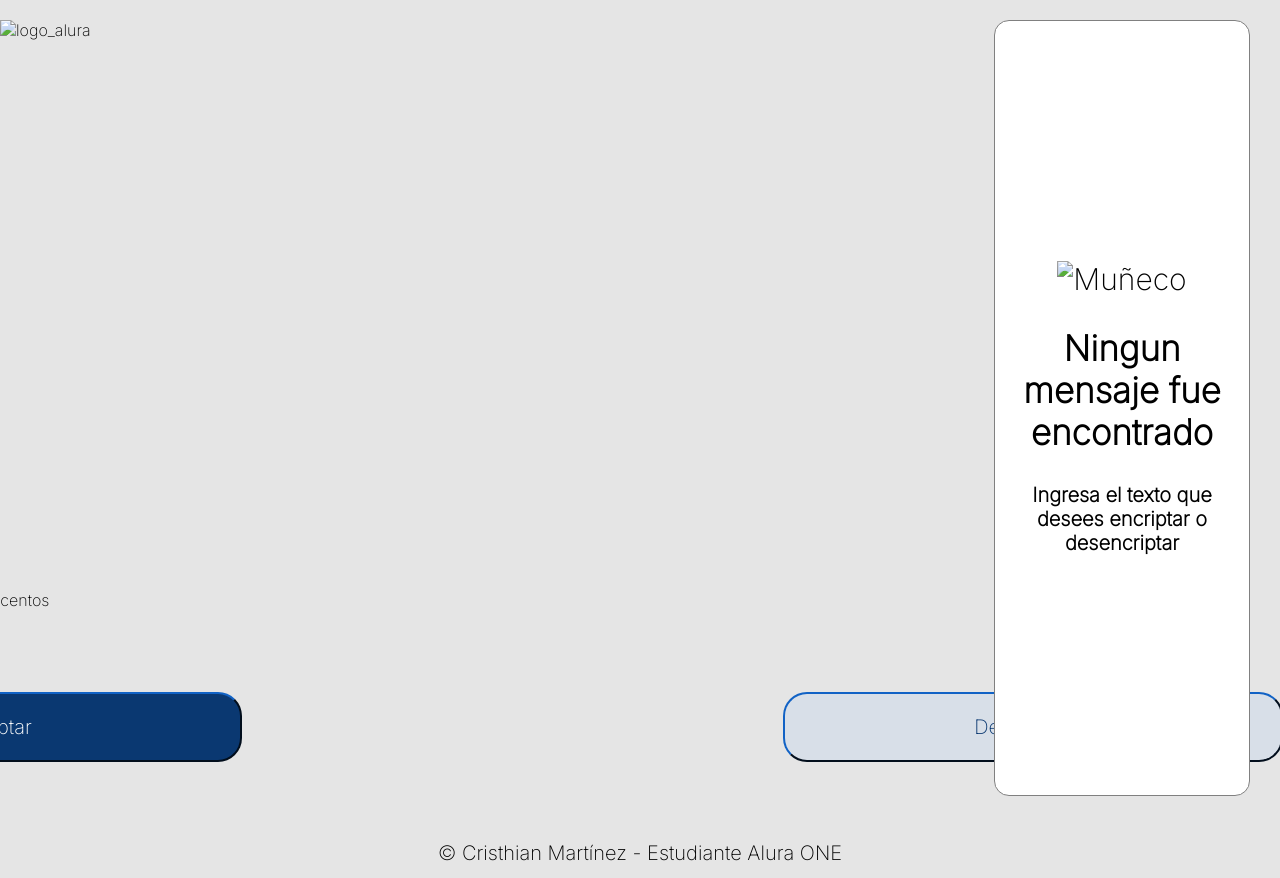
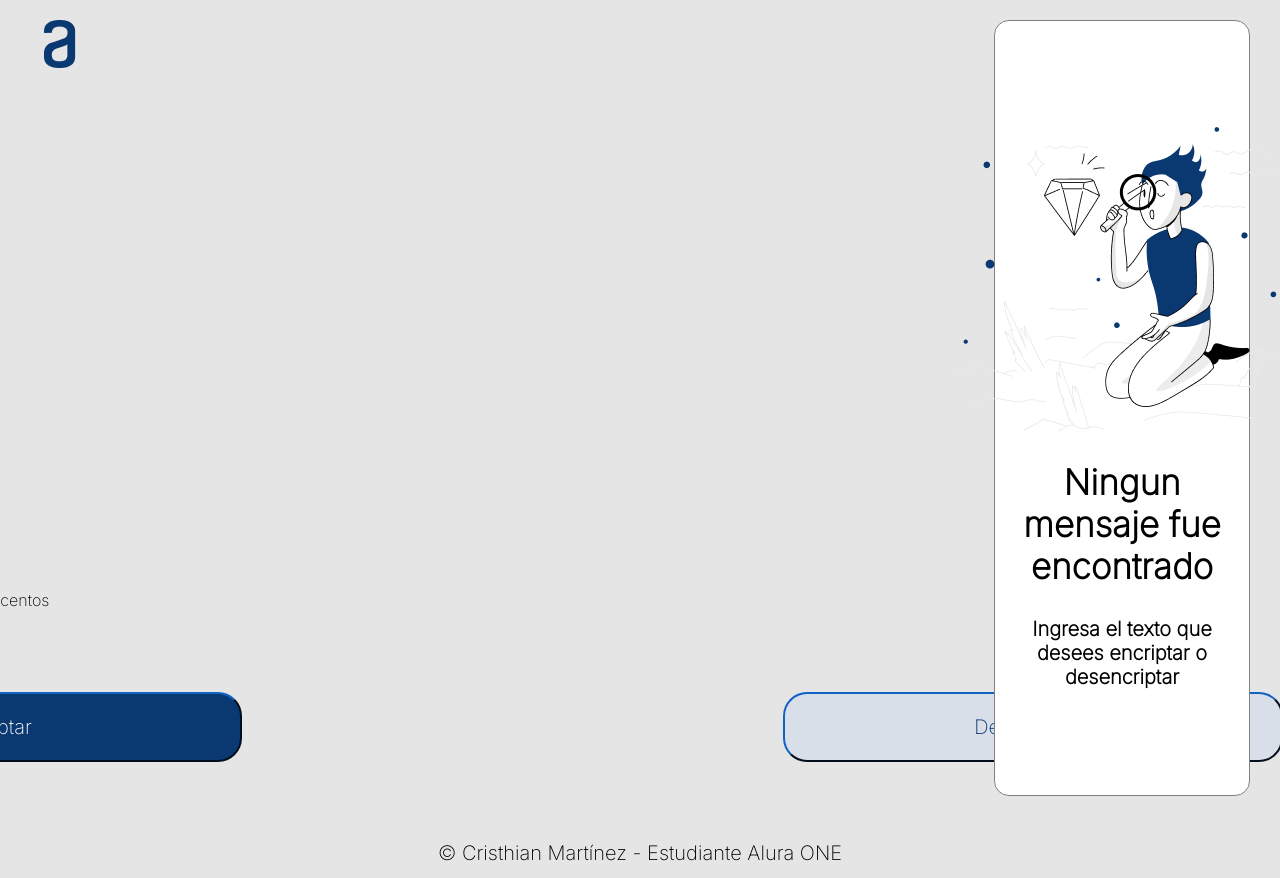
Before and after one commit to cristhianmart/aluraChallengesONE, a plain HTML site: page index.html in a window 1280 px wide. Drawn offline with Linux system fonts and the light colour scheme; the site is published under a folder, as on GitHub Pages, so addresses that start at the root find nothing.

Commit message:
se actualizan las rutas de las imagenes y se agrega el favicon

```diff
--- a/index.html
+++ b/index.html
@@ -6,12 +6,13 @@
     <meta http-equiv="X-UA-Compatible" content="IE=edge">
     <link rel="stylesheet" href="style.css">
     <meta name="viewport" content="width=device-width, initial-scale=1.0">
+    <link rel="shortcut icon" href="./Img/Logo.png" type="image/x-icon">
     <title>Alura - Encriptador</title>
 </head>
 
 <body>
     <header id="header" class="header">
-        <img src="/Img/Logo.png" alt="logo_alura" class="img">
+        <img src="./Img/Logo.png" alt="logo_alura" class="img">
     </header>
 
     <main id="main" class="main">
@@ -26,7 +27,7 @@
         </section>
         <section class="resultado" id="resultado">
             <div id="muñeco">
-                <img src="/Img/Muñeco.png" alt="Muñeco">
+                <img src="./Img/Muñeco.png" alt="Muñeco">
                 <h2>
                     Ningun mensaje fue encontrado
                 </h2>
```
